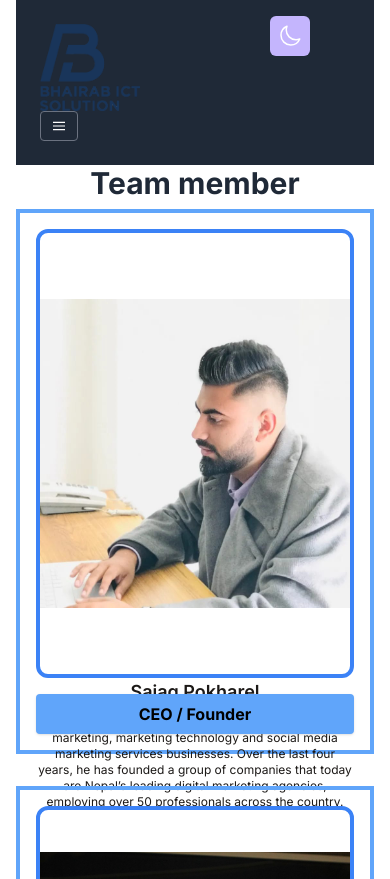
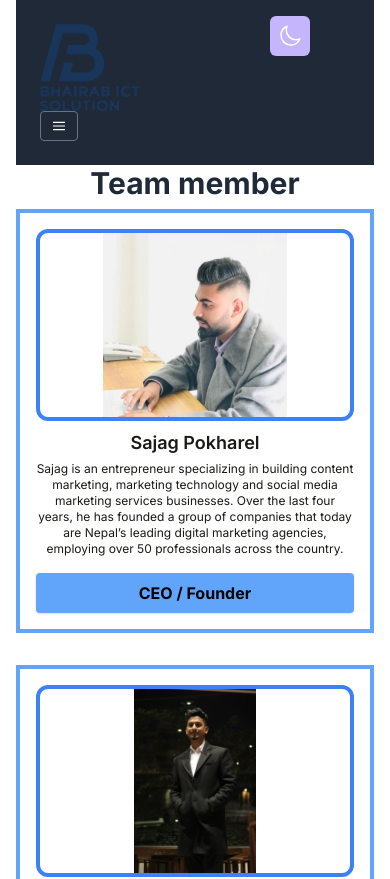
Before and after one commit to programmerof/bhairab-it-after-gap, a React (Vite) app: page /Team in a window 390 px wide. Shown: the top 879 px of the page. Built offline with nearby package versions, Linux system fonts and the light colour scheme.

Commit message:
made the team box more responsive but the image are of different height based on the text

```diff
--- a/src/components/TeamItem.jsx
+++ b/src/components/TeamItem.jsx
@@ -2,22 +2,19 @@ import React from 'react'
 
 function TeamItem({ name, imgUrl, introduction, role }) {
   return (
-    <a href="#" className="w-full block md:flex md:flex-row md:justify-center md:items-center mb-4">
-      <div className="w-full h-full md:w-64  border-4 border-blue-400 hover:border-blue-500 p-4 flex flex-col justify-between">
-      {/* md:h-auto - removed this as this was the problem in above */}
-        <div>
+    <a href="#" className="block md:flex md:flex-row md:justify-center md:items-center mb-4">
+      <div className="w-full md:w-64 h-full border-4 border-blue-400 hover:border-blue-500 p-4 flex flex-col justify-between box-border">
+        <div className="mb-4 md:mb-0">
           <img
             src={imgUrl}
             alt="name of team member"
-  className="object-contain w-full h-full md:h-48 border-4 border-blue-500 rounded-xl"
+            className="object-contain w-full h-48 md:h-auto border-4 border-blue-500 rounded-xl"
           />
 
-          <h3 className="text-lg md:text-xl dark:text-white mb-2 md:mb-3 font-semibold ">{name}</h3>
-          <p className="text-xs md:text-sm dark:text-white ">{introduction}</p>
+          <h3 className="text-lg md:text-xl dark:text-white mt-2 font-semibold">{name}</h3>
+          <p className="text-xs md:text-sm dark:text-white mt-1">{introduction}</p>
         </div>
-        <button
-  className="bg-blue-400 hover:bg-blue-500 text-black font-bold py-2 px-4 rounded shadow mt-4"
->
+        <button className="bg-blue-400 hover:bg-blue-500 text-black font-bold py-2 px-4 rounded shadow">
           {role}
         </button>
       </div>
```
Lines whose indentation alone changed are shown as unchanged.
